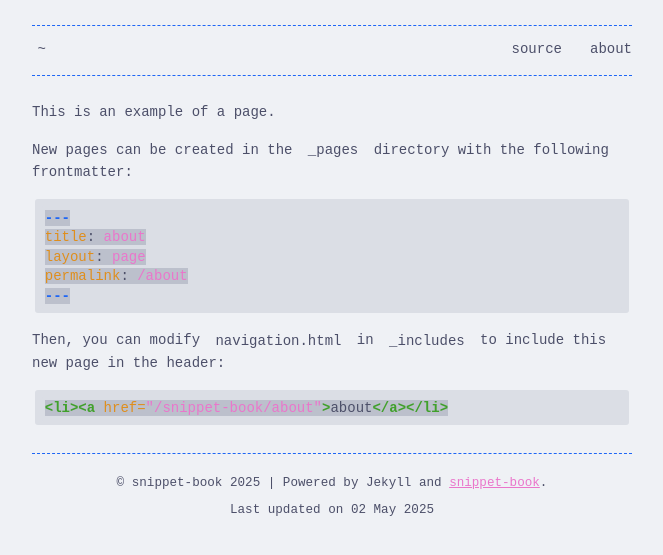
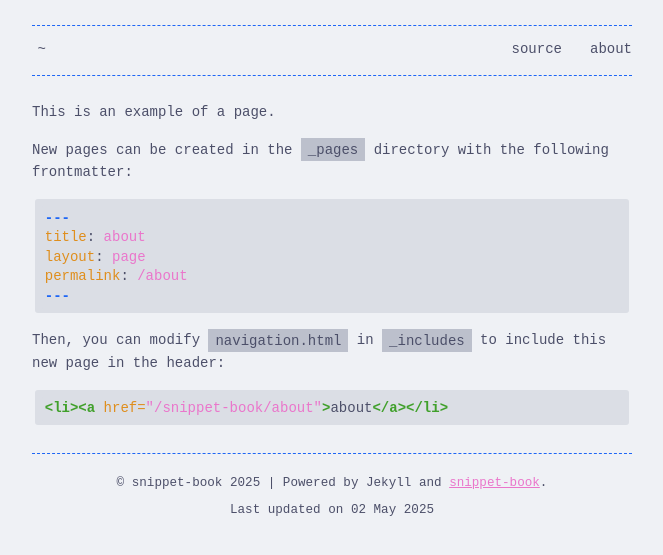
Before and after one commit to emrecanaltinsoy/emrecanaltinsoy.github.io, a Jekyll site: the page built from _pages/about.md, in a window 1280 px wide. Shown: the top 555 px of the page, without its empty margins (308-971 px from the left). Built offline with Jekyll 4.4.1, drawn with Linux system fonts in a browser that asks for light colours.

Commit message:
fix inline code block colors

```diff
--- a/assets/css/_sass/_code.scss
+++ b/assets/css/_sass/_code.scss
@@ -1,5 +1,6 @@
 code {
   padding: .25em .5em;
+  background-color: var(--inline-code-background);
 }
 
 pre {
@@ -8,10 +9,10 @@ pre {
 }
 
 pre code {
-  background-color: var(--inline-code-background);
   color: inherit;
   font-size: 100%;
   padding: 0;
+  background-color: transparent;
 }
 
 .highlight {
```
